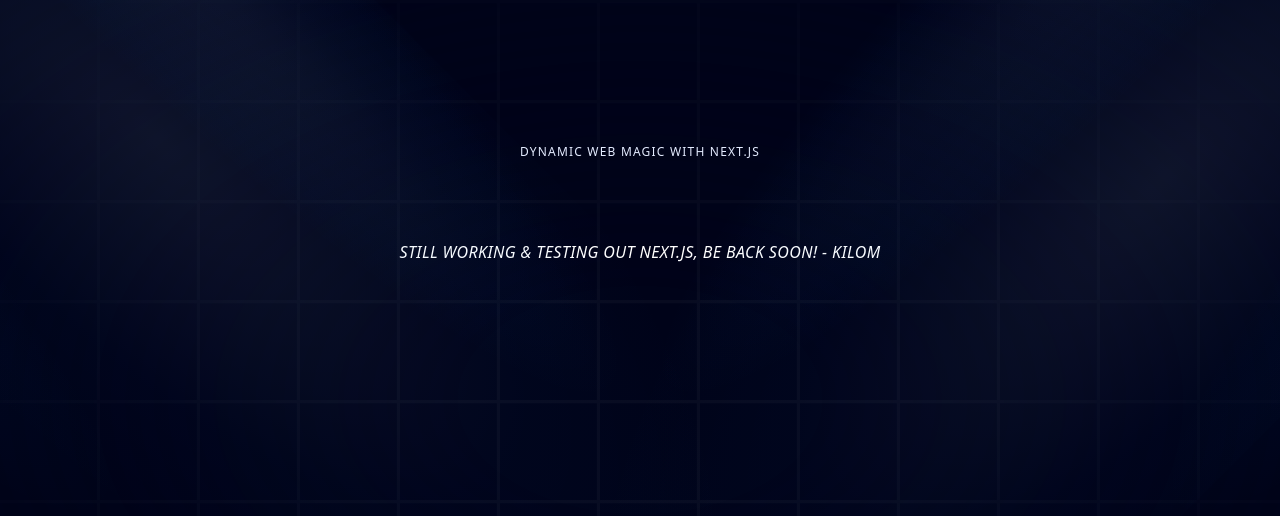
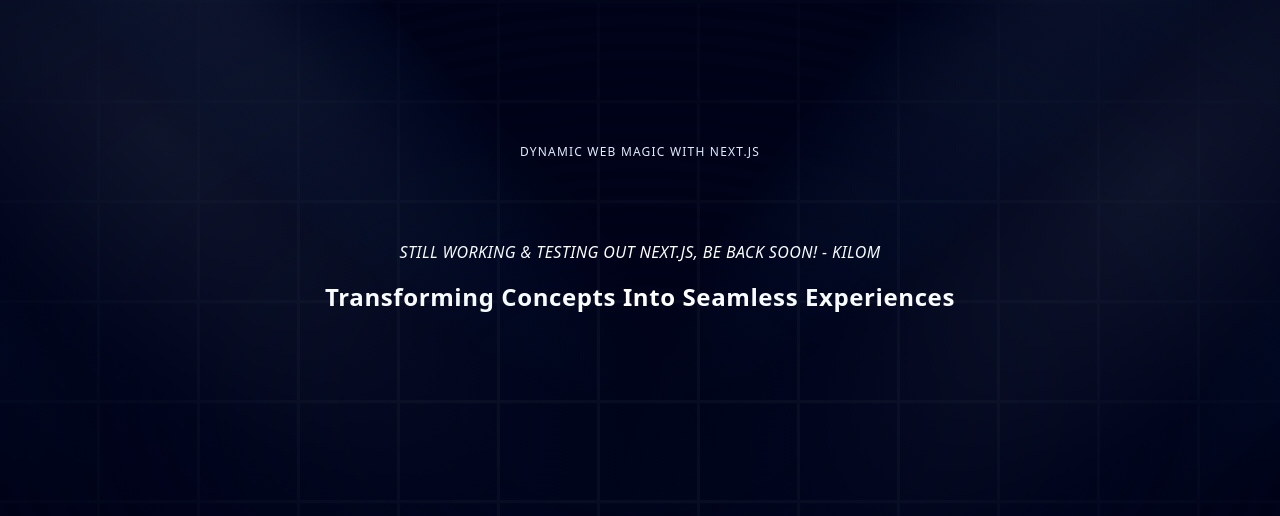
Before and after one commit to thekamiyeoladipo/nextjs-port, a Next.js app: page / in a window 1280 px wide. Shown: the top 516 px of the page. Built offline with nearby package versions, Linux system fonts and the light colour scheme.

Commit message:
TextGenerateEffect acternityui successfully integrated

```diff
--- a/components/Hero.tsx
+++ b/components/Hero.tsx
@@ -1,5 +1,5 @@
 import { Spotlight } from "./ui/spotlight-new"
-import { TextGenerateEffect } from "./ui/text-generate-effect"
+import { TextGenerateEffect } from "./ui/TextGenerateEffect";
 
 
 const Hero = () => {
@@ -29,9 +29,15 @@
               text-blue-100">
                 Dynamic Web Magic with Next.js
             </h2>
-            <p className="mt-20 tracking-wide uppercase italic">Still working & testing out next.js, be back soon! - Kilom</p>
+            <p className="mt-20 tracking-wide uppercase italic">
+              Still working & testing out next.js, be back soon! - Kilom
+              </p>
 
-            {/* <TextGenerateEffect /> */}
+            <TextGenerateEffect
+            className="text-center text-[40px] md:text-5xl
+            lg:text-6xl"
+            words="Transforming Concepts Into Seamless Experiences" />
+
         </div>
       </div>
     </div>
--- a/components/ui/text-generate-effect.tsx
+++ b/components/ui/TextGenerateEffect.tsx
@@ -60,4 +60,3 @@
     </div>
   );
 };
-export default TextGenerateEffect;
```
